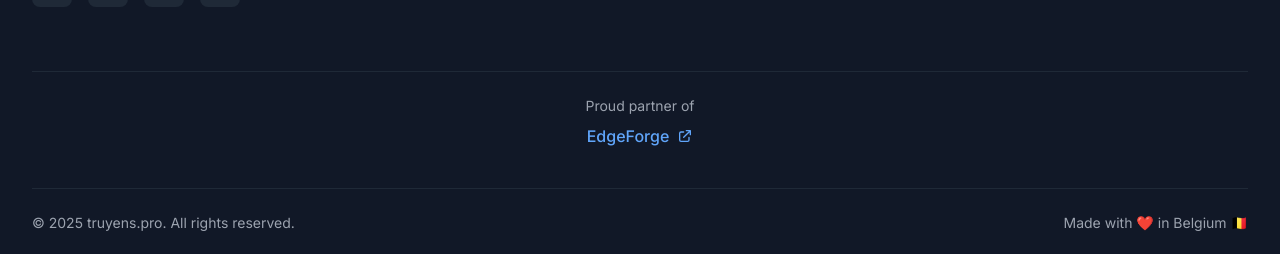
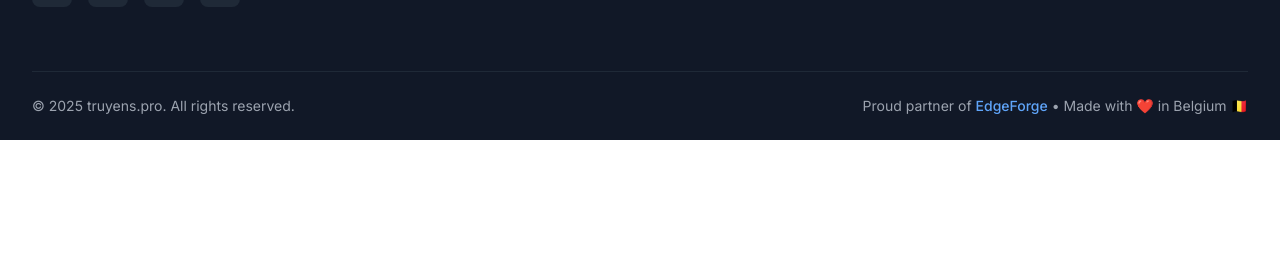
Before and after one commit to bokk3/portfolio, a Next.js app: page /en/projects/ecommerce-platform in a window 1280 px wide. Shown: the part 1191-1445 px from the top of the page. After the commit the page ends 1331 px from the top, so only its background shows below. Built offline with nearby package versions, Linux system fonts and the light colour scheme.

Commit message:
Shoutout Edgeforge

```diff
--- a/src/components/layout/Footer.tsx
+++ b/src/components/layout/Footer.tsx
@@ -99,33 +99,23 @@ export function Footer() {
           </div>
         </div>
 
-        {/* Partnership Section */}
-        <div className="border-t border-gray-800 dark:border-gray-700 py-6">
-          <div className="text-center mb-4">
-            <p className="text-sm text-gray-400 dark:text-gray-500 mb-2">
-              {t('partnership.text')}
-            </p>
-            <a
-              href="https://www.edgeforge.eu/"
-              target="_blank"
-              rel="noopener noreferrer"
-              className="inline-flex items-center space-x-2 text-blue-400 hover:text-blue-300 transition-colors font-medium"
-            >
-              <span>EdgeForge</span>
-              <svg className="w-4 h-4" fill="none" stroke="currentColor" viewBox="0 0 24 24">
-                <path strokeLinecap="round" strokeLinejoin="round" strokeWidth={2} d="M10 6H6a2 2 0 00-2 2v10a2 2 0 002 2h10a2 2 0 002-2v-4M14 4h6m0 0v6m0-6L10 14" />
-              </svg>
-            </a>
-          </div>
-        </div>
-
         {/* Bottom Bar */}
         <div className="border-t border-gray-800 dark:border-gray-700 py-6">
           <div className="flex flex-col md:flex-row justify-between items-center space-y-4 md:space-y-0">
             <p className="text-sm text-gray-400 dark:text-gray-500">
               {t('copyright', { year: currentYear })}
             </p>
-            <p className="text-sm text-gray-400 dark:text-gray-500">
+            <p className="text-sm text-gray-400 dark:text-gray-500 text-center md:text-right">
+              {t('partnership.text')}{' '}
+              <a
+                href="https://www.edgeforge.eu/"
+                target="_blank"
+                rel="noopener noreferrer"
+                className="text-blue-400 hover:text-blue-300 transition-colors font-medium"
+              >
+                EdgeForge
+              </a>
+              {' • '}
               {t('made')}
             </p>
           </div>
```
